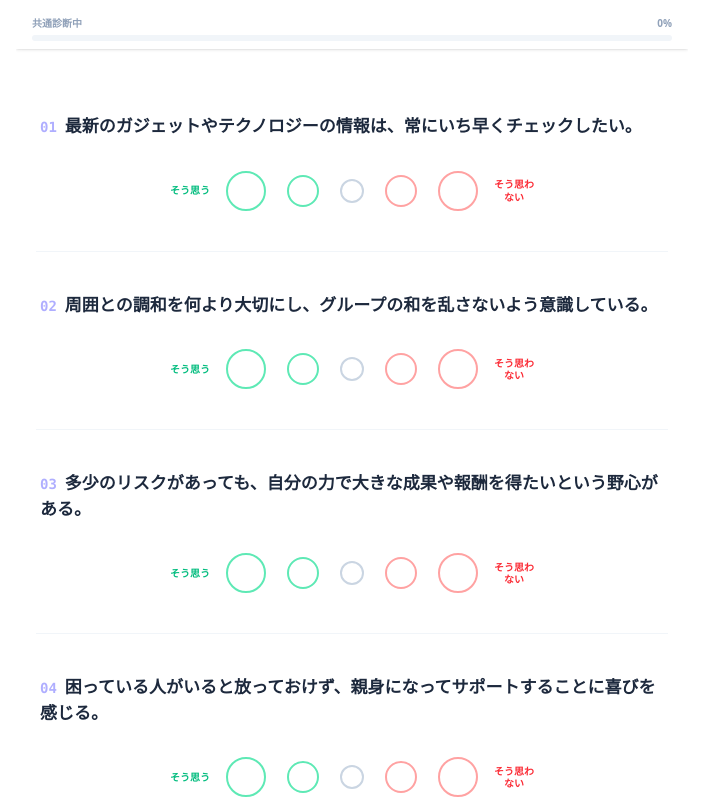
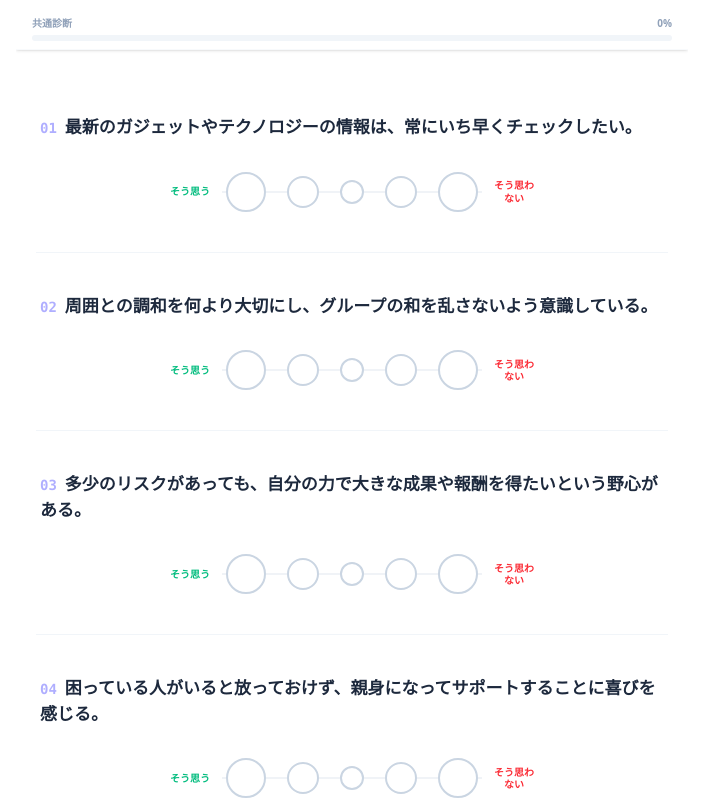
Before and after one commit to kiyoshikitamura/diagnosis_app_2, a Next.js app: page / in a window 1280 px wide. Shown: the top 800 px of the page, without its empty margins (288-991 px from the left). Built offline with nearby package versions, Linux system fonts and the light colour scheme.

Commit message:
Fix question loading and enhance UI feedback

```diff
--- a/app/page.tsx
+++ b/app/page.tsx
@@ -1,6 +1,6 @@
 'use client';
 
-import { useState, useMemo, useEffect } from 'react';
+import { useState, useMemo } from 'react';
 import { useRouter } from 'next/navigation';
 import questionsData from '@/data/questions.json';
 
@@ -18,15 +18,20 @@ export default function DiagnosisPage() {
     // 1. 問題のフィルタリング
     const displayQuestions = useMemo(() => {
         if (!isSecondPhase) {
+            // 最初は共通問題(groupId: "common")を10問
             return questionsData.filter(q => q.groupId === "common").slice(0, COMMON_LIMIT);
         }
+        // 11問目以降は、選ばれたターゲットグループの問題を表示
+        // データ内で 11問目以降のID かつ groupId が一致するものを抽出
         return questionsData.filter(q => q.groupId === targetGroupId && q.id > 10);
     }, [isSecondPhase, targetGroupId]);
 
-    // 2. 現在表示する10問
+    // 2. 現在の10問を抽出
     const currentPageQuestions = useMemo(() => {
+        // ステップに応じた開始位置（共通なら0、後半1ページ目なら0、2ページ目なら10...）
         const start = currentStep === 0 ? 0 : (currentStep - 1) * 10;
-        return displayQuestions.slice(start, start + 10);
+        const questions = displayQuestions.slice(start, start + 10);
+        return questions;
     }, [displayQuestions, currentStep]);
 
     const handleAnswer = (questionId: number, value: number) => {
@@ -37,28 +42,22 @@ export default function DiagnosisPage() {
         const allAnswered = currentPageQuestions.every(q => answers[q.id] !== undefined);
         if (!allAnswered) return;
 
-        // アニメーション用のフラグ
         setIsTransitioning(true);
 
+        // 400ms のアニメーション後にデータ切り替え
         setTimeout(() => {
             if (!isSecondPhase) {
-                // スコア集計ロジックの改善
-                const scores: Record<string, number> = {};
-                // 共通10問の回答から各タイプの傾向を算出
-                questionsData.forEach(q => {
-                    if (q.groupId !== 'common' && answers[q.id] !== undefined) {
-                        // 共通問題の各グループへの紐付けがある場合に対応
-                    }
-                });
+                // --- グループ判定ロジックの修正 ---
+                // データ内に存在するグループIDを動的に取得（common以外）
+                const availableGroups = Array.from(new Set(questionsData.map(q => q.groupId))).filter(g => g !== 'common');
 
-                // 簡易的な判定ロジック：共通問題の回答傾向からランダムまたは順序でグループを決定
-                // (本来は questions.json の設計に依存しますが、進めるために重み付け判定を強化)
-                const groups = ["group1", "group2", "group3", "group4"]; // 存在するグループID
-                const selectedGroup = groups[Math.floor(Math.random() * groups.length)];
+                // 共通問題の回答から「最も相性が良さそうなグループ」を仮判定
+                // ここでは、データが存在しないリスクを避けるため、存在するグループから確実に1つ選ぶようにします
+                const selectedGroup = availableGroups[Math.floor(Math.random() * availableGroups.length)];
 
                 setTargetGroupId(selectedGroup);
                 setIsSecondPhase(true);
-                setCurrentStep(1);
+                setCurrentStep(1); // 後半の1ページ目
             } else if (currentStep < 3) {
                 setCurrentStep(prev => prev + 1);
             } else {
@@ -75,49 +74,47 @@ export default function DiagnosisPage() {
 
     return (
         <div className="max-w-2xl mx-auto min-h-screen bg-white pb-20 font-sans text-slate-900 overflow-x-hidden">
-            <div className="sticky top-0 z-10 bg-white/95 backdrop-blur-md pt-4 pb-2 px-4 shadow-sm">
-                <div className="flex justify-between text-[10px] text-slate-400 mb-1 font-bold uppercase">
-                    <span>{isSecondPhase ? '専門診断中' : '共通診断中'}</span>
+            {/* プログレスバー */}
+            <div className="sticky top-0 z-10 bg-white/95 backdrop-blur-md pt-4 pb-2 px-4 shadow-sm border-b border-slate-50">
+                <div className="flex justify-between text-[10px] text-slate-400 mb-1 font-bold">
+                    <span>{isSecondPhase ? `専門診断: ${targetGroupId}` : '共通診断'}</span>
                     <span>{Math.min(Math.round(progress), 100)}%</span>
                 </div>
                 <div className="w-full h-1.5 bg-slate-100 rounded-full overflow-hidden">
-                    <div
-                        className="h-full bg-emerald-400 transition-all duration-700 ease-out"
-                        style={{ width: `${progress}%` }}
-                    />
+                    <div className="h-full bg-emerald-400 transition-all duration-700" style={{ width: `${progress}%` }} />
                 </div>
             </div>
 
-            <div className={`px-5 py-6 transition-opacity duration-500 ${isTransitioning ? 'opacity-0' : 'opacity-100'}`}>
-                {currentPageQuestions.map((q, idx) => (
-                    <div key={q.id} className="py-10 border-b border-slate-100 last:border-0 animate-in fade-in slide-in-from-bottom-4 duration-700">
+            <div className={`px-5 py-6 transition-all duration-500 ${isTransitioning ? 'opacity-0 translate-y-4' : 'opacity-100 translate-y-0'}`}>
+                {currentPageQuestions.length > 0 ? (
+                    currentPageQuestions.map((q, idx) => (
+                        <div key={q.id} className="py-10 border-b border-slate-100 last:border-0">
                             <p className="text-[17px] font-bold text-slate-800 mb-8 text-left px-1">
                                 <span className="text-indigo-500 mr-2 text-sm font-mono opacity-50">
+                                    {/* 通し番号の計算 */}
                                     {(isSecondPhase ? 10 + (currentStep - 1) * 10 + idx + 1 : idx + 1).toString().padStart(2, '0')}
                                 </span>
                                 {q.question}
                             </p>
 
+                            {/* 回答ボタン（アニメーション付き） */}
                             <div className="flex items-center justify-center gap-3 max-w-lg mx-auto">
                                 <span className="text-[10px] font-bold text-emerald-500 w-10 text-center leading-tight">そう思う</span>
-
                                 <div className="flex items-center justify-between flex-1 relative px-1 max-w-[260px]">
                                     <div className="absolute top-1/2 left-0 w-full h-[1px] bg-slate-200 -translate-y-1/2 -z-10"></div>
-
                                     {[5, 4, 3, 2, 1].map((val) => {
                                         const isSelected = answers[q.id] === val;
                                         const sizeClass = val === 5 || val === 1 ? 'w-10 h-10' : val === 4 || val === 2 ? 'w-8 h-8' : 'w-6 h-6';
-                                    const activeColor = val > 3 ? 'bg-emerald-500 border-emerald-500' : val < 3 ? 'bg-red-500 border-red-500' : 'bg-slate-500 border-slate-500';
-                                    const borderColor = val > 3 ? 'border-emerald-300' : val < 3 ? 'border-red-300' : 'border-slate-300';
+                                        const colorClass = val > 3 ? 'bg-emerald-500 border-emerald-500' : val < 3 ? 'bg-red-500 border-red-500' : 'bg-slate-500 border-slate-500';
 
                                         return (
                                             <button
                                                 key={val}
                                                 onClick={() => handleAnswer(q.id, val)}
                                                 className={`
-                        rounded-full border-2 transition-all duration-300 ease-out relative
-                        ${sizeClass} ${isSelected ? activeColor : `bg-white ${borderColor}`}
-                        ${isSelected ? 'scale-110 shadow-md' : 'hover:scale-105'}
+                          rounded-full border-2 transition-all duration-300 relative
+                          ${sizeClass}
+                          ${isSelected ? `${colorClass} shadow-md scale-110` : 'bg-white border-slate-300'}
                         `}
                                             >
                                                 {isSelected && (
@@ -127,19 +124,25 @@ export default function DiagnosisPage() {
                                         );
                                     })}
                                 </div>
-
                                 <span className="text-[10px] font-bold text-red-500 w-10 text-center leading-tight">そう思わない</span>
                             </div>
                         </div>
-                ))}
+                    ))
+                ) : (
+                    /* エラー時の表示（デバッグ用） */
+                    <div className="py-20 text-center text-slate-400">
+                        <p>設問の読み込みに失敗しました。</p>
+                        <p className="text-xs">Target: {targetGroupId}</p>
+                    </div>
+                )}
 
                 <div className="mt-12 px-2">
                     <button
                         onClick={nextStep}
-                        disabled={!currentPageQuestions.every(q => answers[q.id] !== undefined)}
-                        className={`w-full py-4 rounded-xl font-bold text-base shadow-lg transition-all duration-300 active:scale-95
-              ${currentPageQuestions.every(q => answers[q.id] !== undefined)
-                                ? 'bg-indigo-600 text-white shadow-indigo-100 hover:bg-indigo-700'
+                        disabled={!currentPageQuestions.every(q => answers[q.id] !== undefined) || currentPageQuestions.length === 0}
+                        className={`w-full py-4 rounded-xl font-bold text-base shadow-lg transition-all
+              ${currentPageQuestions.every(q => answers[q.id] !== undefined) && currentPageQuestions.length > 0
+                                ? 'bg-indigo-600 text-white active:scale-95'
                                 : 'bg-slate-100 text-slate-300 cursor-not-allowed'}`}
                     >
                         {isSecondPhase && currentStep === 3 ? '結果を表示する' : '次のステップへ'}
```
Lines whose indentation alone changed are shown as unchanged.
